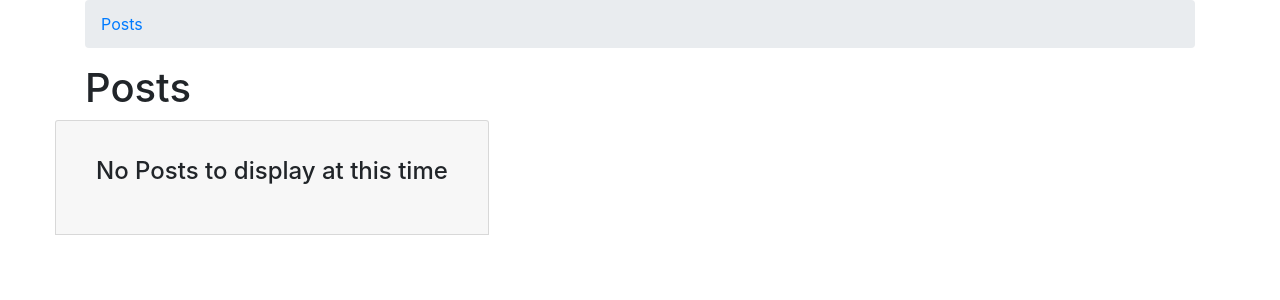
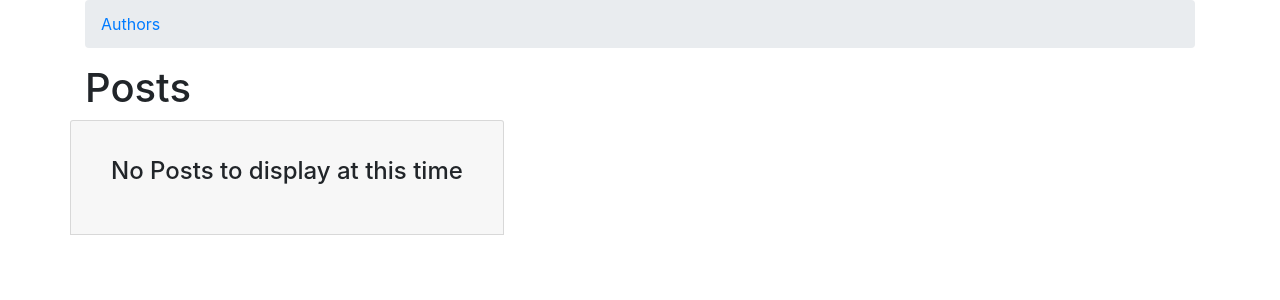
Before and after one commit to NicholasTurner23/tunga, a Django app: page / in a window 1280 px wide. Shown: the top 300 px of the page. Run offline with Django 3.2, Linux system fonts and the light colour scheme; data that the repository does not hold is empty; some libraries are stand-ins or nearby versions.

Commit message:
Clean up divs

```diff
--- a/django_intro/blog_post/templates/blog_post/index.html
+++ b/django_intro/blog_post/templates/blog_post/index.html
@@ -3,13 +3,14 @@
 
 {% block breadcrumbs %}
 <ol class="breadcrumb">
-  <li><a href="/">Posts</a></li>
+  <li><a href="{% url 'blog_user:users' %}">Authors</a></li>
 </ol>
 
 {% endblock %}
 {% block content %}
+
     <span class="title"><h1>{% block title %} Posts {% endblock %}</h1></span>
-    <div class="content">
+    <div class="container content">
         <div class = "row">
 
             {% for post in posts %}
--- a/django_intro/blog_post/templates/blog_post/posts_confirm_delete.html
+++ b/django_intro/blog_post/templates/blog_post/posts_confirm_delete.html
@@ -5,7 +5,7 @@
   <div class="center">
 
     <h2>Delete Post</h2>
-    <div class="content">
+    <div class="container content">
         <div class = "row">
             <div class="card w-100 card-header py-3 mb-2" style="grid-auto-flow: row;">
                 <form method="post">
```
Also changed, not shown: django_intro/blog_post/templates/blog_post/posts_detail.html (+4 -3 lines).
